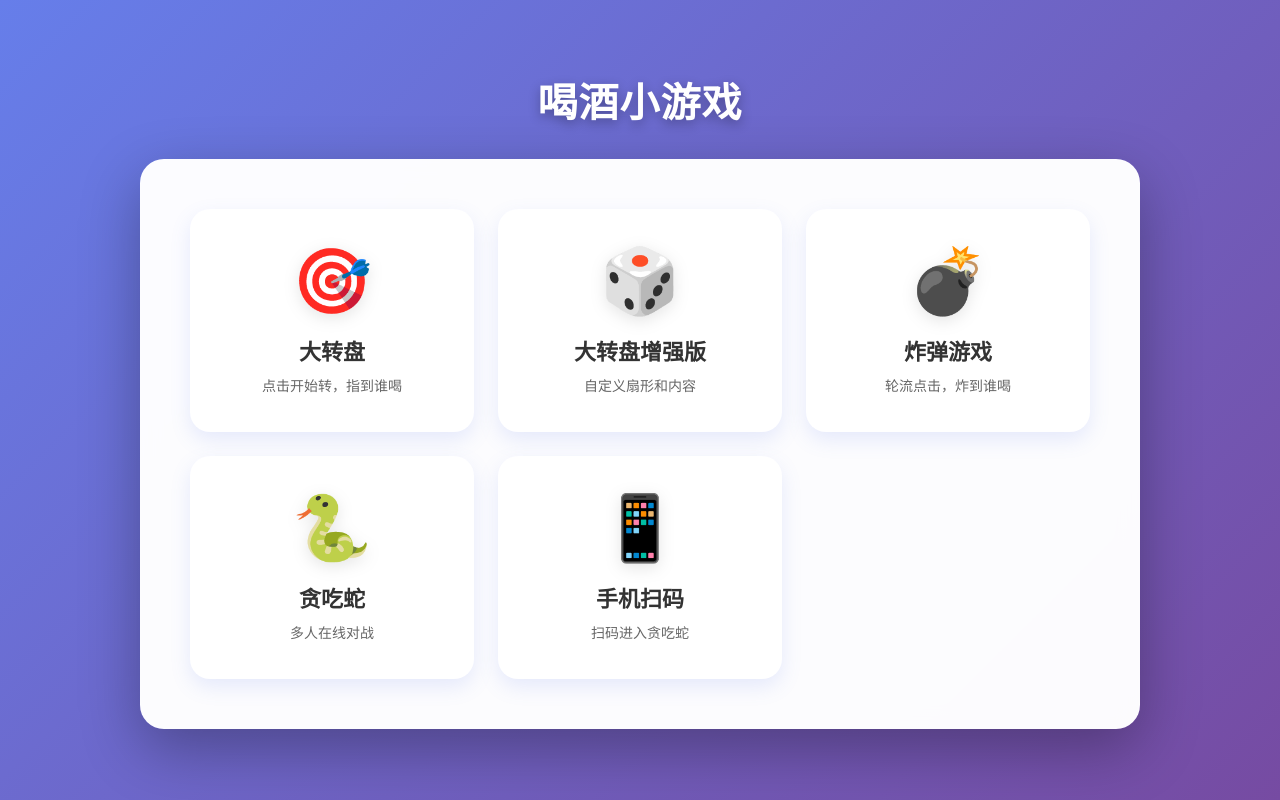
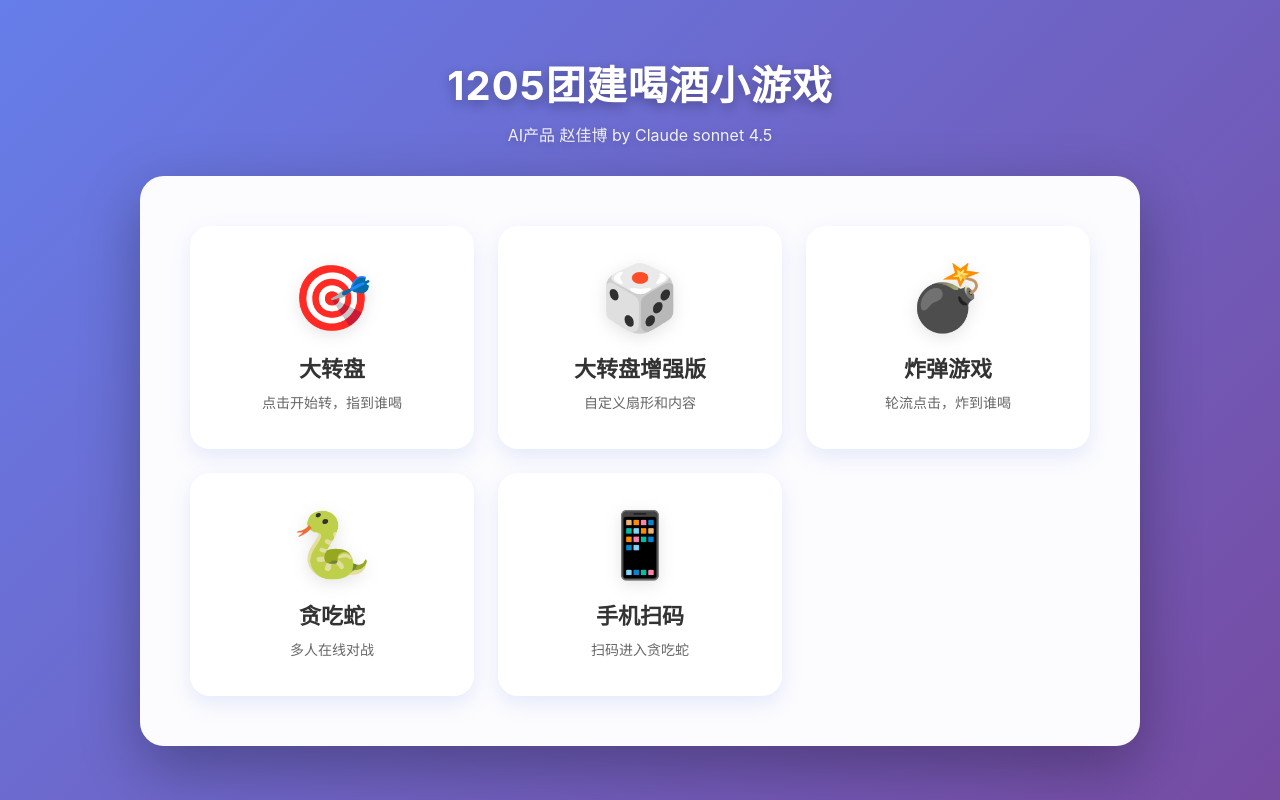
Before and after one commit to ZHAOJIABO/MultiplayerSnake, a plain HTML site: page static/index.html in a window 1280 px wide. Drawn offline with Linux system fonts and the light colour scheme.

Commit message:
Add author attribution below title
添加作者署名"AI产品 赵佳博 by Claude sonnet 4.5"在标题下方，包含淡入动画效果。

🤖 Generated with [Claude Code](https://claude.com/claude-code)

Co-Authored-By: Claude <noreply@anthropic.com>

```diff
--- a/static/index.html
+++ b/static/index.html
@@ -3,12 +3,13 @@
 <head>
     <meta charset="UTF-8">
     <meta name="viewport" content="width=device-width, initial-scale=1.0">
-    <title>喝酒小游戏</title>
+    <title>1205团建喝酒小游戏</title>
     <link rel="stylesheet" href="style.css">
 </head>
 <body>
     <div class="container">
-        <h1>喝酒小游戏</h1>
+        <h1>1205团建喝酒小游戏</h1>
+        <p class="author">AI产品 赵佳博 by Claude sonnet 4.5</p>
 
         <!-- 游戏菜单界面 -->
         <div id="menuScreen" class="menu-screen">
--- a/static/style.css
+++ b/static/style.css
@@ -27,11 +27,20 @@ body {
 h1 {
     color: white;
     font-size: 2.5em;
-    margin-bottom: 30px;
+    margin-bottom: 10px;
     text-shadow: 0 4px 12px rgba(0, 0, 0, 0.3);
     font-weight: 700;
     letter-spacing: 1px;
     animation: titleFadeIn 0.8s ease-out;
+}
+
+.author {
+    color: rgba(255, 255, 255, 0.9);
+    font-size: 1em;
+    margin-bottom: 30px;
+    text-shadow: 0 2px 8px rgba(0, 0, 0, 0.2);
+    font-weight: 400;
+    animation: titleFadeIn 0.8s ease-out 0.2s backwards;
 }
 
 @keyframes titleFadeIn {
```
